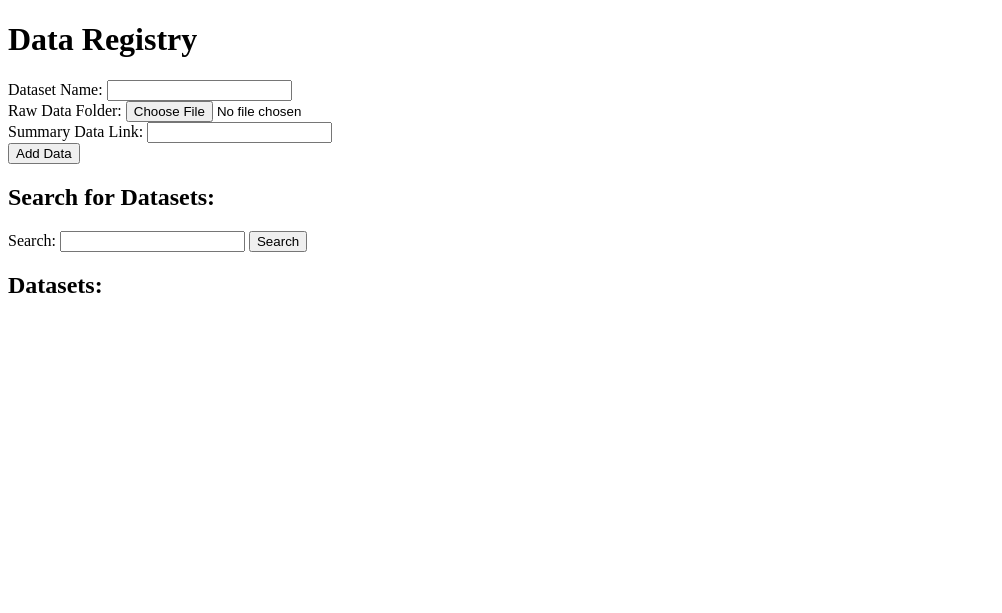
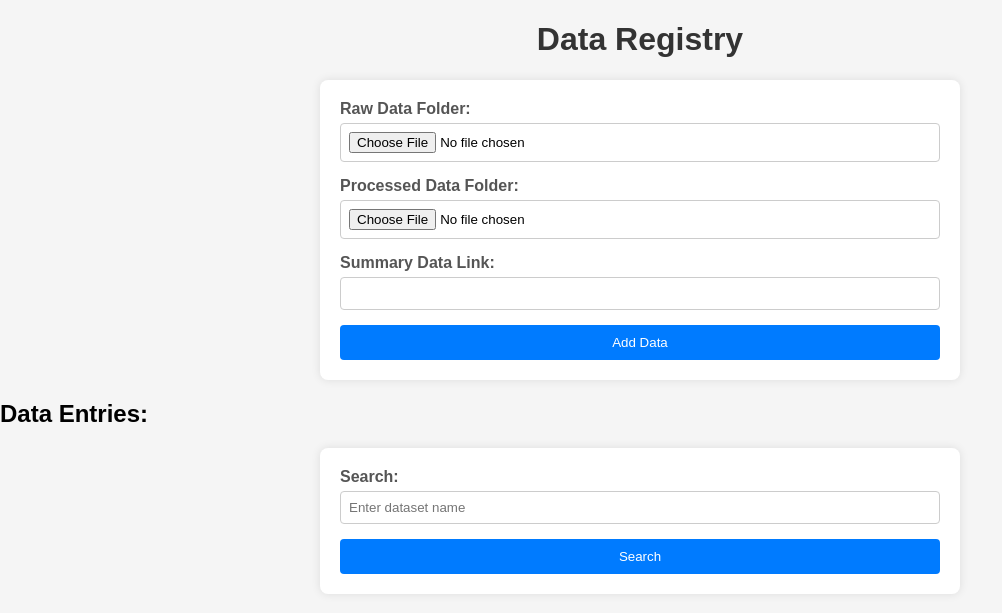
Before and after one commit to TheMfrancis/Data-Registry, a Flask app: page / in a window 1280 px wide. Shown: the top 613 px of the page, without its empty margins (0-1002 px from the left). Run offline with Flask 3, Linux system fonts and the light colour scheme.

Commit message:
Update index.html

```diff
--- a/templates/index.html
+++ b/templates/index.html
@@ -4,43 +4,139 @@
     <meta charset="UTF-8">
     <meta name="viewport" content="width=device-width, initial-scale=1.0">
     <title>Data Registry</title>
+    <style>
+        body {
+            font-family: Arial, sans-serif;
+            margin: 0;
+            padding: 0;
+            background-color: #f5f5f5;
+        }
+
+        h1 {
+            text-align: center;
+            color: #333;
+        }
+
+        form {
+            max-width: 600px;
+            margin: 20px auto;
+            padding: 20px;
+            background-color: #fff;
+            border-radius: 8px;
+            box-shadow: 0 0 10px rgba(0, 0, 0, 0.1);
+        }
+
+        form label {
+            font-weight: bold;
+            color: #555;
+        }
+
+        form input[type="text"],
+        form input[type="url"],
+        form input[type="file"] {
+            width: 100%;
+            padding: 8px;
+            margin: 5px 0 15px;
+            border: 1px solid #ccc;
+            border-radius: 4px;
+            box-sizing: border-box;
+        }
+
+        form button {
+            display: block;
+            width: 100%;
+            padding: 10px;
+            background-color: #007bff;
+            color: #fff;
+            border: none;
+            border-radius: 4px;
+            cursor: pointer;
+        }
+
+        form button:hover {
+            background-color: #0056b3;
+        }
+
+        ul {
+            list-style-type: none;
+            padding: 0;
+            margin: 20px auto;
+            max-width: 800px;
+        }
+
+        li {
+            margin-bottom: 20px;
+            padding: 20px;
+            background-color: #fff;
+            border-radius: 8px;
+            box-shadow: 0 0 10px rgba(0, 0, 0, 0.1);
+        }
+
+        li strong {
+            display: inline-block;
+            min-width: 150px;
+            font-weight: bold;
+            margin-right: 10px;
+        }
+
+        li a {
+            color: #007bff;
+            text-decoration: none;
+        }
+
+        li a:hover {
+            text-decoration: underline;
+        }
+    </style>
 </head>
 <body>
     <h1>Data Registry</h1>
 
     <form method="POST" action="/add_data" enctype="multipart/form-data">
-        <label for="dataset_name">Dataset Name:</label>
-        <input type="text" name="dataset_name" required>
-        <br>
+        <label for="raw_data_folder">Raw Data Folder:</label>
+        <input type="file" name="raw_data_folder" directory="" webkitdirectory="" mozdirectory="" required><br>
 
-        <label for="raw_data_folder">Raw Data Folder:</label>
-        <input type="file" name="raw_data_folder" directory="" webkitdirectory="" mozdirectory="" required>
-        <br>
+        <label for="processed_data_folder">Processed Data Folder:</label>
+        <input type="file" name="processed_data_folder" directory="" webkitdirectory="" mozdirectory="" required><br>
 
         <label for="summary_data_link">Summary Data Link:</label>
-        <input type="url" name="summary_data_link" required>
-        <br>
+        <input type="url" name="summary_data_link"><br>
 
         <button type="submit">Add Data</button>
     </form>
-    <h2>Search for Datasets:</h2>
-    <form method="GET" action="/search">
+
+    <h2>Data Entries:</h2>
+    <form action="/search" method="GET">
         <label for="search_query">Search:</label>
-        <input type="text" name="search_query" required>
+        <input type="text" id="search_query" name="search_query" placeholder="Enter dataset name">
         <button type="submit">Search</button>
     </form>
-
-
-    <h2>Datasets:</h2>
     <ul>
-        {% for dataset_name, entry_data in data.items() %}
+        {% for dataset, info in data.items() %}
             <li>
-                <strong>Dataset Name:</strong> {{ dataset_name }},
-                <strong>Raw Data:</strong> {{ entry_data.raw_data_path }},
-                <strong>Summary Data:</strong> <a href="{{ entry_data.summary_data_link }}" target="_blank">{{ entry_data.summary_data_link }}</a>,
-                <strong>Download Raw Data:</strong> <a href="{{ url_for('download_raw_data', dataset_name=dataset_name) }}" download>Download</a>
+                <strong>Dataset Name:</strong> {{ dataset }}<br>
+                <strong>Raw Data Path:</strong> <span id="raw_path_{{ dataset }}">{{ info.raw_data_path }}</span>
+                <button onclick="copyToClipboard('raw_path_{{ dataset }}')">Copy</button><br>
+                <strong>Processed Data Path:</strong> <span id="processed_path_{{ dataset }}">{{ info.processed_data_path }}</span>
+                <button onclick="copyToClipboard('processed_path_{{ dataset }}')">Copy</button><br>
+                <strong>Summary Data Link:</strong> <a href="{{ info.summarized_data_link }}" target="_blank">{{ info.summarized_data_link }}</a>
             </li>
         {% endfor %}
     </ul>
+    <script>
+        function copyToClipboard(elementId) {
+            var textElement = document.getElementById(elementId);
+            var text = textElement.textContent || textElement.innerText;
+            var tempInput = document.createElement("input");
+            tempInput.value = text;
+            document.body.appendChild(tempInput);
+            tempInput.select();
+            document.execCommand("copy");
+            document.body.removeChild(tempInput);
+            alert("Copied to clipboard: " + text);
+        }
+    </script>
+
+
 </body>
 </html>
```
